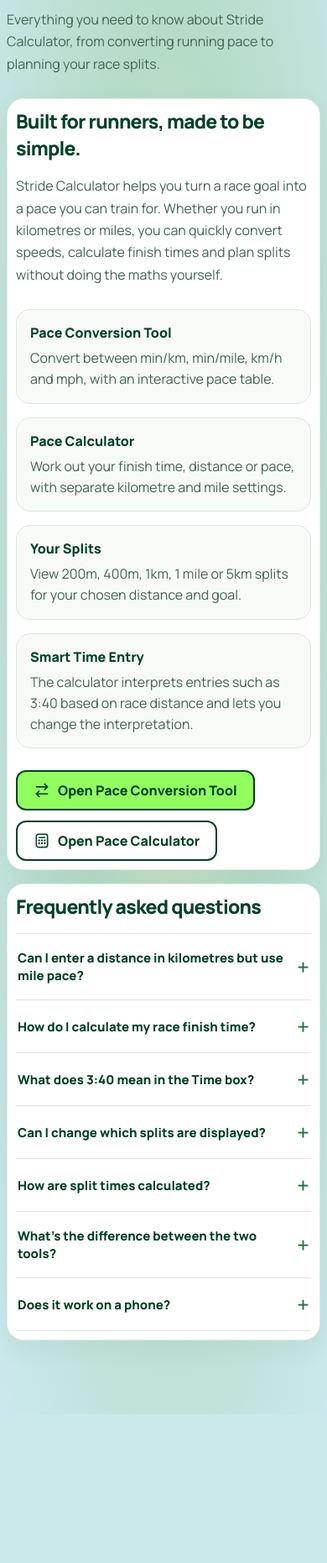
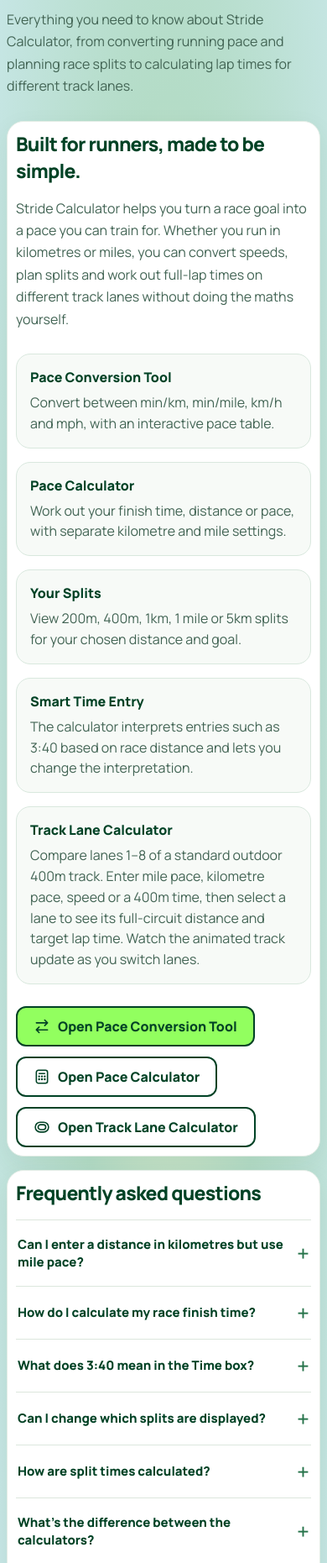
Before and after one commit to jdkeir7-coder/stridecalculator, a plain HTML site: page about-faq.html in a window 390 px wide. Shown: the part 139-2000 px from the top of the page at 84% size. Before the commit the page ends 1823 px from the top, so only its background shows below. Drawn offline with Linux system fonts and the light colour scheme.

Commit message:
Explain Track Lane Calculator in About page and FAQ

```diff
--- a/about-faq.html
+++ b/about-faq.html
@@ -8,7 +8,7 @@
 <meta charset="utf-8"/><meta content="width=device-width,initial-scale=1" name="viewport"/><meta content="#004225" name="theme-color"/>
 <title>About &amp; FAQ | Stride Calculator</title>
 <link href="https://stridecalculator.com/about-faq.html" rel="canonical"/>
-<meta content="Learn about the Stride Calculator tools and get answers to frequently asked questions about running pace, race time, splits and units." name="description"/>
+<meta content="Learn how to use Stride Calculator's pace converter, split calculator and track lane calculator, with answers about pace, 400m tracks, lane distances and lap times." name="description"/>
 <link href="https://fonts.googleapis.com" rel="preconnect"/>
 <link crossorigin="" href="https://fonts.gstatic.com" rel="preconnect"/>
 <link href="https://fonts.googleapis.com/css2?family=Manrope:wght@300;400;500;600;700;800&amp;display=swap" rel="stylesheet"/>
@@ -102,6 +102,7 @@ body.about-faq-view>#aboutFaqPage{display:grid}
 .about-faq-content .about-panel{max-width:960px}
 .about-faq-content .feature-grid{display:grid;grid-template-columns:repeat(2,minmax(0,1fr));gap:16px}
 .about-faq-content .feature-tile{border:1px solid #d9e8de;background:#f7faf7;border-radius:17px;padding:20px}
+.about-faq-content .feature-tile.track-feature{grid-column:1 / -1}
 .about-faq-content .feature-tile strong{display:block;color:#004225;font-weight:850;margin-bottom:7px}
 .about-faq-content .feature-tile p{margin:0;color:#426454;line-height:1.55}
 .about-faq-content .faq-item{border-top:1px solid #dce7dd}
@@ -236,19 +237,21 @@ body { font-weight: 400; }
 <aside aria-label="Reserved left advertising space" class="ad-wing left"></aside>
 <main class="wrap about-faq-content">
 <h1 class="about-heading" id="aboutFaqTitle">About &amp; FAQ</h1>
-<p class="about-intro">Everything you need to know about Stride Calculator, from converting running pace to planning your race splits.</p>
+<p class="about-intro">Everything you need to know about Stride Calculator, from converting running pace and planning race splits to calculating lap times for different track lanes.</p>
 <section aria-labelledby="aboutSectionTitle" class="panel about-panel">
 <h2 class="section-title" id="aboutSectionTitle">Built for runners, made to be simple.</h2>
-<p class="about-intro">Stride Calculator helps you turn a race goal into a pace you can train for. Whether you run in kilometres or miles, you can quickly convert speeds, calculate finish times and plan splits without doing the maths yourself.</p>
+<p class="about-intro">Stride Calculator helps you turn a race goal into a pace you can train for. Whether you run in kilometres or miles, you can convert speeds, plan splits and work out full-lap times on different track lanes without doing the maths yourself.</p>
 <div class="feature-grid">
 <div class="feature-tile"><strong>Pace Conversion Tool</strong><p>Convert between min/km, min/mile, km/h and mph, with an interactive pace table.</p></div>
 <div class="feature-tile"><strong>Pace Calculator</strong><p>Work out your finish time, distance or pace, with separate kilometre and mile settings.</p></div>
 <div class="feature-tile"><strong>Your Splits</strong><p>View 200m, 400m, 1km, 1 mile or 5km splits for your chosen distance and goal.</p></div>
 <div class="feature-tile"><strong>Smart Time Entry</strong><p>The calculator interprets entries such as 3:40 based on race distance and lets you change the interpretation.</p></div>
+<div class="feature-tile track-feature"><strong>Track Lane Calculator</strong><p>Compare lanes 1–8 of a standard outdoor 400m track. Enter mile pace, kilometre pace, speed or a 400m time, then select a lane to see its full-circuit distance and target lap time. Watch the animated track update as you switch lanes.</p></div>
 </div>
 <div class="about-actions">
 <a class="about-action" href="./"><svg aria-hidden="true" class="menu-nav-icon" fill="none" focusable="false" stroke="currentColor" stroke-linecap="round" stroke-linejoin="round" stroke-width="1.9" viewbox="0 0 24 24"><path d="M4 7h16m0 0-4-4m4 4-4 4"></path><path d="M20 17H4m0 0 4-4m-4 4 4 4"></path></svg><span>Open Pace Conversion Tool</span></a>
 <a class="about-action secondary" href="calculator.html"><svg aria-hidden="true" class="menu-nav-icon" fill="none" focusable="false" stroke="currentColor" stroke-linecap="round" stroke-linejoin="round" stroke-width="1.9" viewbox="0 0 24 24"><rect height="18.5" rx="3" width="16" x="4" y="2.75"></rect><path d="M8 7.5h8"></path><path d="M8 11.5h.01M12 11.5h.01M16 11.5h.01M8 15.5h.01M12 15.5h.01M16 15.5h.01" stroke-width="2.9"></path></svg><span>Open Pace Calculator</span></a>
+<a class="about-action secondary" href="track-lanes.html"><svg aria-hidden="true" class="menu-nav-icon" fill="none" focusable="false" stroke="currentColor" stroke-linecap="round" stroke-linejoin="round" stroke-width="1.9" viewBox="0 0 24 24"><rect x="2.5" y="5" width="19" height="14" rx="7"></rect><rect x="6.5" y="8.5" width="11" height="7" rx="3.5"></rect></svg><span>Open Track Lane Calculator</span></a>
 </div>
 </section>
 <section aria-labelledby="faqSectionTitle" class="panel about-panel" id="split-guide">
@@ -258,8 +261,11 @@ body { font-weight: 400; }
 <details class="faq-item"><summary>What does 3:40 mean in the Time box?</summary><div class="faq-answer"><p>The calculator uses race distance to make a sensible interpretation: for a 1500m, 3:40 normally means 3 minutes 40 seconds; for a marathon it can mean 3 hours 40 minutes. You can switch the interpretation if needed. Enter 3:40:00 to specify hours, minutes and seconds explicitly.</p></div></details>
 <details class="faq-item"><summary>Can I change which splits are displayed?</summary><div class="faq-answer"><p>Yes. Under Your Splits, select 200m, 400m, 1km, 1 mile or 5km. By default, the calculator shows 1km splits when your pace is set to kilometres and 1 mile splits when your pace is set to miles.</p></div></details>
 <details class="faq-item"><summary>How are split times calculated?</summary><div class="faq-answer"><p>Each split is based on your target average pace and the distance of that segment. If the final segment is shorter than the selected split distance, it is calculated proportionally. Displayed times are rounded to the nearest second.</p></div></details>
-<details class="faq-item"><summary>What's the difference between the two tools?</summary><div class="faq-answer"><p>The Pace Conversion Tool shows equivalent pace and speed values across different units. The Pace Calculator works from race distance, finish time and target pace to help plan a run or race.</p></div></details>
-<details class="faq-item"><summary>Does it work on a phone?</summary><div class="faq-answer"><p>Yes. The calculator and converter are designed to work on mobile as well as desktop. The advertising wings are hidden on smaller screens to leave more room for the tools.</p></div></details>
+<details class="faq-item"><summary>What's the difference between the calculators?</summary><div class="faq-answer"><p>The Pace Conversion Tool shows equivalent pace and speed values across different units. The Pace Calculator works from distance, finish time and target pace to plan a run or race. The Track Lane Calculator estimates the distance and time for a complete circuit of a selected track lane.</p></div></details>
+<details class="faq-item"><summary>How does the Track Lane Calculator work?</summary><div class="faq-answer"><p>Open the <a href="track-lanes.html">Track Lane Calculator</a>, enter your pace per mile, pace per kilometre, speed in km/h or 400m time, and select a lane from 1 to 8. It calculates the distance and estimated time for one complete circuit of that lane at a constant pace. You can also compare all eight lanes in the table below the track.</p></div></details>
+<details class="faq-item"><summary>Why are outer track lanes longer than 400m?</summary><div class="faq-answer"><p>On a standard outdoor track, lane 1 measures 400m for a full circuit along its measurement line. Each lane further out has a wider bend, so a full circuit is longer. In a 400m race, staggered starts compensate for these differences so every runner covers the same race distance. The Track Lane Calculator shows full-circuit distances and times, not staggered 400m race times.</p></div></details>
+<details class="faq-item"><summary>Can I enter my 400m pace in seconds?</summary><div class="faq-answer"><p>Yes. Enter <strong>73</strong> or <strong>1:13</strong> for a 73-second 400m pace. The pace fields stay linked, and the track updates once a complete time has been entered.</p></div></details>
+<details class="faq-item"><summary>Does it work on a phone?</summary><div class="faq-answer"><p>Yes. The pace tools and Track Lane Calculator are designed to work on mobile as well as desktop.</p></div></details>
 </section>
 </main>
 <aside aria-label="Reserved right advertising space" class="ad-wing right"></aside>
```
